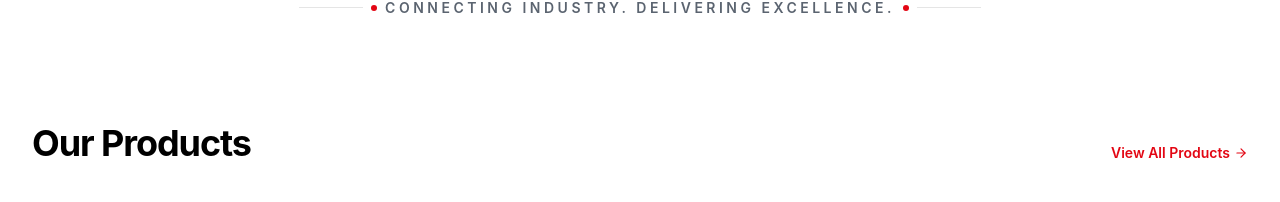
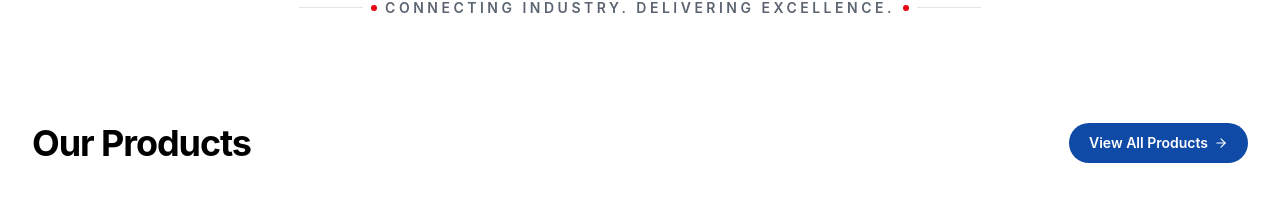
Before and after one commit to techprivacy/Xceed, a Next.js app: page /en in a window 1280 px wide. Shown: the part 860-1062 px from the top of the page. Built offline with nearby package versions, Linux system fonts and the light colour scheme; no server answers.

Commit message:
Style "View All Products" as a solid blue button on the homepage
Was plain red text + arrow; now a filled brand-blue pill button matching
the site's blue theme accent, per request.

```diff
--- a/components/FeaturedProductsSection.tsx
+++ b/components/FeaturedProductsSection.tsx
@@ -11,7 +11,7 @@
           <SectionHeading title="Our Products" />
           <Link
             href="/products"
-            className="flex shrink-0 items-center gap-1 text-sm font-semibold text-brand-red hover:text-brand-redDark"
+            className="flex shrink-0 items-center gap-1.5 rounded-full bg-brand-blue px-5 py-2.5 text-sm font-semibold text-white transition hover:bg-brand-blueDark"
           >
             View All Products <ArrowRight size={14} />
           </Link>
```
